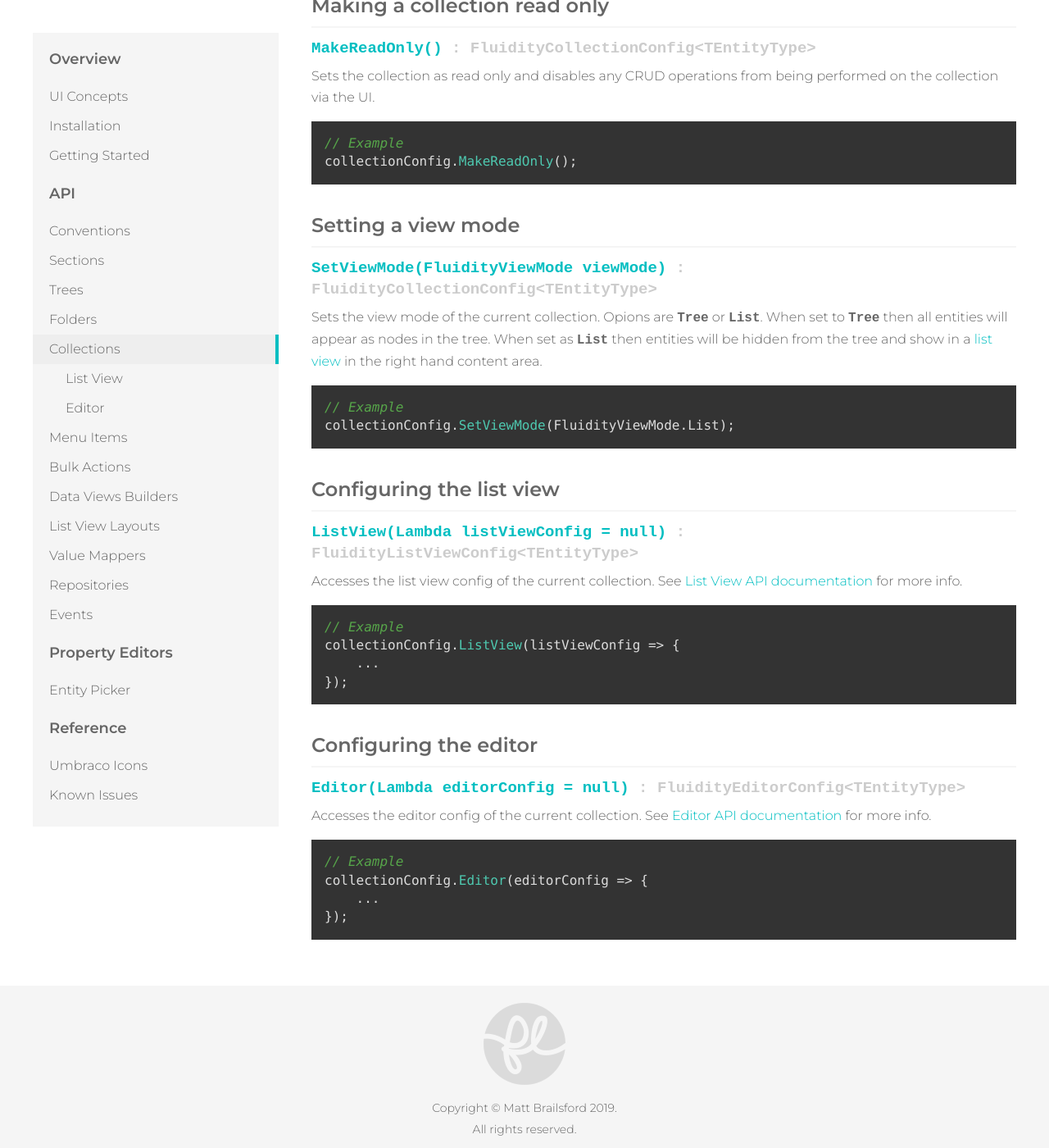
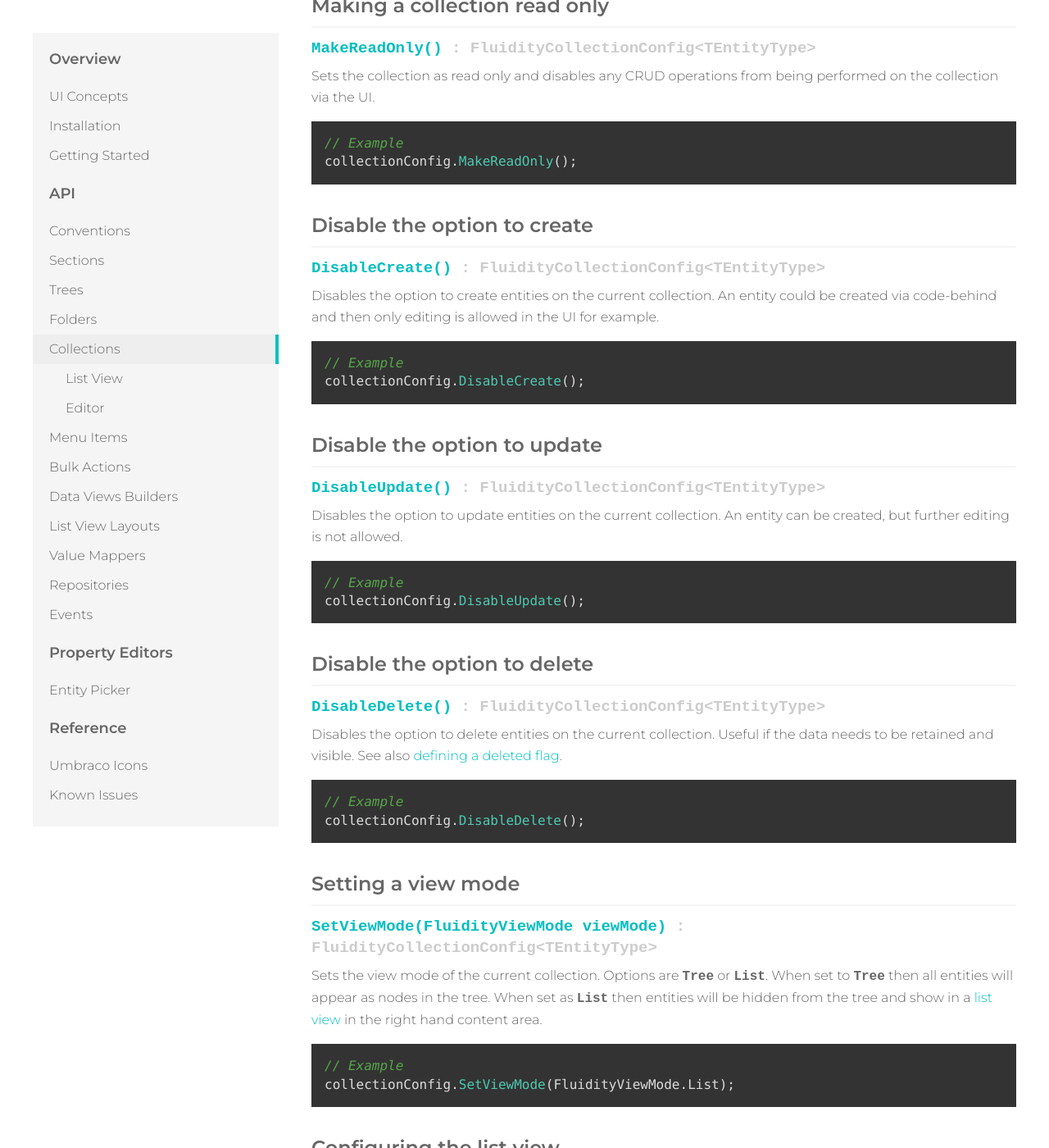
Before and after one commit to mattbrailsford/umbraco-fluidity, a Jekyll site: the page built from docs/_pages/02-api-04-collections.md, in a window 1280 px wide and 1400 px high, scrolled down 7469 px. Shown: the whole window at 82% size. Built offline with Jekyll 4.4.1, drawn with Linux system fonts in a browser that asks for light colours.

Commit message:
Update docs with info about crud options

`````diff
--- a/docs/_pages/02-api-04-collections.md
+++ b/docs/_pages/02-api-04-collections.md
@@ -317,13 +317,52 @@ Sets the collection as read only and disables any CRUD operations from being per
 collectionConfig.MakeReadOnly();
 ````
 
+### Disable the option to create
+{: .mt}
+
+#### DisableCreate() *: FluidityCollectionConfig&lt;TEntityType&gt;*
+{: .signature}
+
+Disables the option to create entities on the current collection. An entity could be created via code-behind and then only editing is allowed in the UI for example.
+
+````csharp
+// Example
+collectionConfig.DisableCreate();
+````
+
+### Disable the option to update
+{: .mt}
+
+#### DisableUpdate() *: FluidityCollectionConfig&lt;TEntityType&gt;*
+{: .signature}
+
+Disables the option to update entities on the current collection. An entity can be created, but further editing is not allowed.
+
+````csharp
+// Example
+collectionConfig.DisableUpdate();
+````
+
+### Disable the option to delete
+{: .mt}
+
+#### DisableDelete() *: FluidityCollectionConfig&lt;TEntityType&gt;*
+{: .signature}
+
+Disables the option to delete entities on the current collection. Useful if the data needs to be retained and visible. See also [defining a deleted flag](#defining-a-deleted-flag).
+
+````csharp
+// Example
+collectionConfig.DisableDelete();
+````
+
 ### Setting a view mode
 {: .mt}
 
 #### SetViewMode(FluidityViewMode viewMode) *: FluidityCollectionConfig&lt;TEntityType&gt;*
 {: .signature}
 
-Sets the view mode of the current collection. Opions are `Tree` or `List`. When set to `Tree` then all entities will appear as nodes in the tree. When set as `List` then entities will be hidden from the tree and show in a [list view]({{ site.baseurl }}/api/collections/list-view/) in the right hand content area.
+Sets the view mode of the current collection. Options are `Tree` or `List`. When set to `Tree` then all entities will appear as nodes in the tree. When set as `List` then entities will be hidden from the tree and show in a [list view]({{ site.baseurl }}/api/collections/list-view/) in the right hand content area.
 
 ````csharp
 // Example
`````
